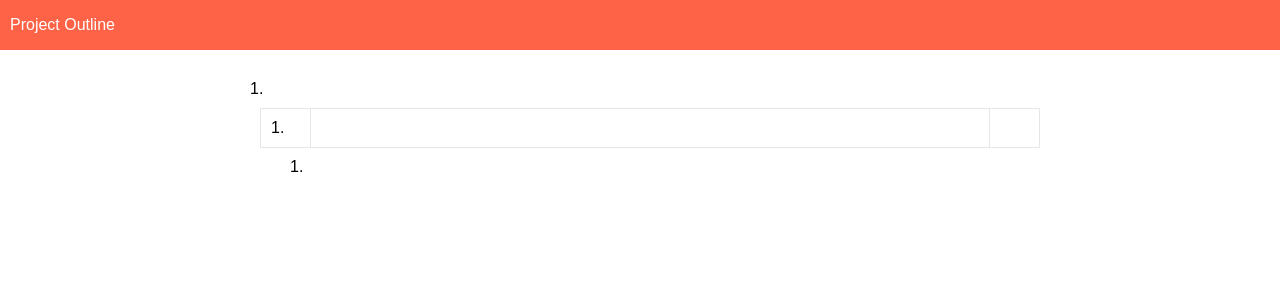
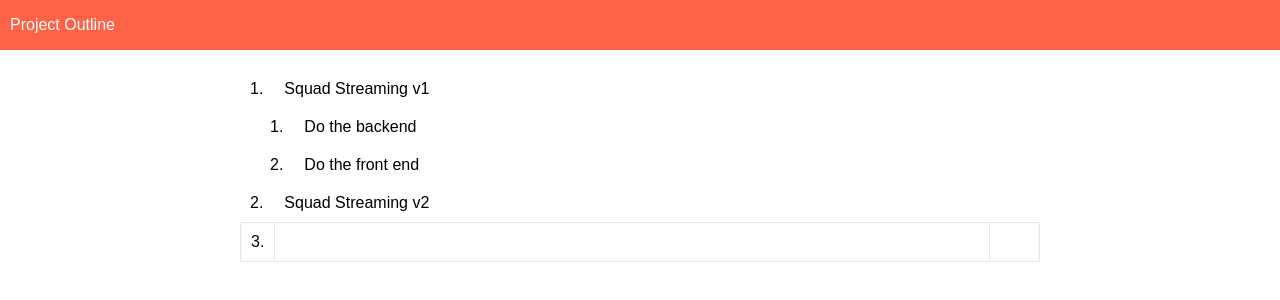
Before and after one commit to jlym/project-outline, a React (Create React App) app: page / in a window 1280 px wide. Shown: the top 300 px of the page. Built offline with nearby package versions, Linux system fonts and the light colour scheme; the HTML template or start-up script is replaced by a standard one.

Commit message:
Add the grid's state, and render from the state

```diff
--- a/src/Grid.tsx
+++ b/src/Grid.tsx
@@ -1,14 +1,74 @@
 import * as React from 'react';
 import Row from './Row';
 
-class Grid extends React.Component {
+interface IProps {
+}
+
+interface IState {
+    tasks: ITask[];
+}
+
+interface ITask {
+    id: string;
+    index: number;
+    level: number;
+    title: string;
+    parent?: string;
+}
+
+class Grid extends React.Component<IProps, IState> {
+
+    public constructor(props: IProps) {
+        super(props);
+        this.state = {
+            tasks: [
+                {
+                    id: "a",
+                    index: 0,
+                    level: 0,
+                    title: "Squad Streaming v1"
+                },
+                {
+                    id: "b",
+                    index: 0,
+                    level: 1,
+                    parent: "a",
+                    title: "Do the backend",
+                },
+                {
+                    id: "c",
+                    index: 1,
+                    level: 1,
+                    parent: "a",
+                    title: "Do the front end",
+                },
+                {
+                    id: "d",
+                    index: 1,
+                    level: 0,
+                    title: "Squad Streaming v2",
+                },
+            ]
+        };
+    }
+
 
     public render() {
+        const rows = this.state.tasks.map(task => {
+            return (
+                <Row
+                    level={task.level}
+                    edit={false}
+                    key={task.id}
+                    title={task.title}
+                    index={task.index}
+                />
+            );
+        });
         return (
             <div>
-                <Row level={0} edit={false}/>
-                <Row level={1} edit={true}/>
-                <Row level={2} edit={false}/>
+                {rows}
+                <Row level={0} edit={true} index={2} />
             </div>
         );
     }
--- a/src/Row.tsx
+++ b/src/Row.tsx
@@ -1,21 +1,24 @@
 import * as React from 'react';
 import TextField from './TextField';
+import { getOutlineNumber } from './utils/utils';
 
 export interface IProps {
-    level: number
-    edit: boolean
+    level: number;
+    index: number;
+    edit: boolean;
+    title?: string;
 }
 
 class Row extends React.Component<IProps> {
     public render() {
-        const num = "1.";
+        const num = getOutlineNumber(this.props.index) + ".";
 
         return (
             <div
                 style={{
                     border: this.props.edit ? "1px solid rgb(230, 230, 230)" : "",
                     display: "grid",
-                    gridTemplateColumns: "50px 1fr minmax(50px, max-content)",
+                    gridTemplateColumns: "max-content 1fr minmax(50px, max-content)",
                     marginLeft: this.props.level * 20,
                 }}
             >
@@ -32,7 +35,7 @@ class Row extends React.Component<IProps> {
                         padding: "10px"
                     }}
                 >
-                    <TextField/>
+                    <TextField text={this.props.title}/>
                 </div>
                 <div
                     style = {{
--- a/src/TextField.tsx
+++ b/src/TextField.tsx
@@ -1,11 +1,11 @@
-import {Editor, EditorState} from 'draft-js';
-
+import {ContentState, Editor, EditorState} from 'draft-js';
 
 import 'draft-js/dist/Draft.css';
 import * as React from 'react';
 
+
 interface IProps {
-
+    text?: string
 }
 
 interface IState {
@@ -15,9 +15,19 @@ interface IState {
 class TextField extends React.Component<IProps, IState> {
     constructor(props: IProps) {
         super(props);
+
+        let editorState;
+        if (props.text) {
+            const contentState = ContentState.createFromText(props.text);
+            editorState = EditorState.createWithContent(contentState);
+        } else {
+            editorState = EditorState.createEmpty();
+        }
+
         this.state = {
-            editorState: EditorState.createEmpty()
+            editorState
         };
+
     }
 
     public render() {
--- /dev/null
+++ b/src/utils/utils.ts
@@ -0,0 +1,5 @@
+
+export const getOutlineNumber = (index: number) => {
+    const num = index + 1;
+    return num.toString();
+};
```
